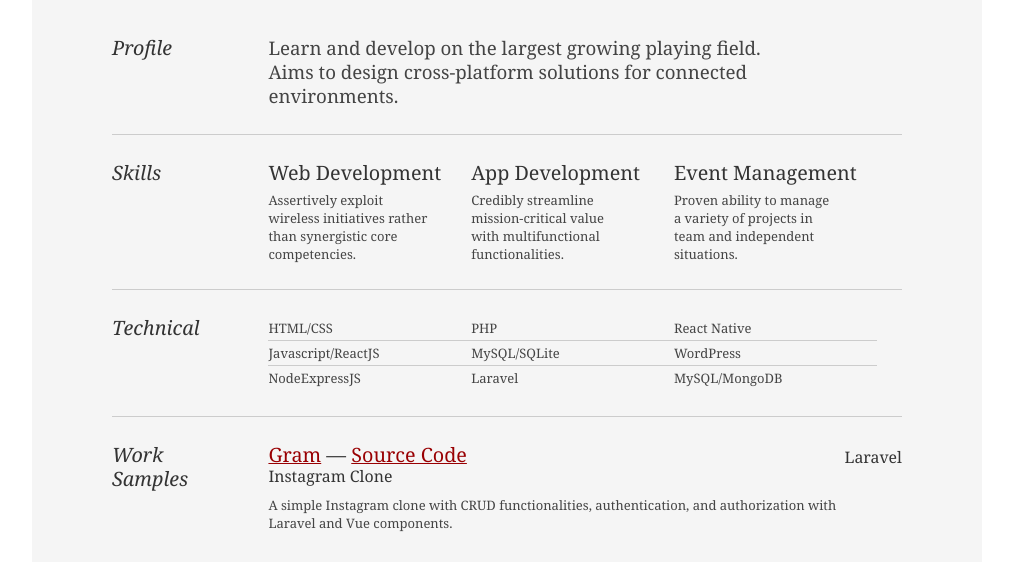
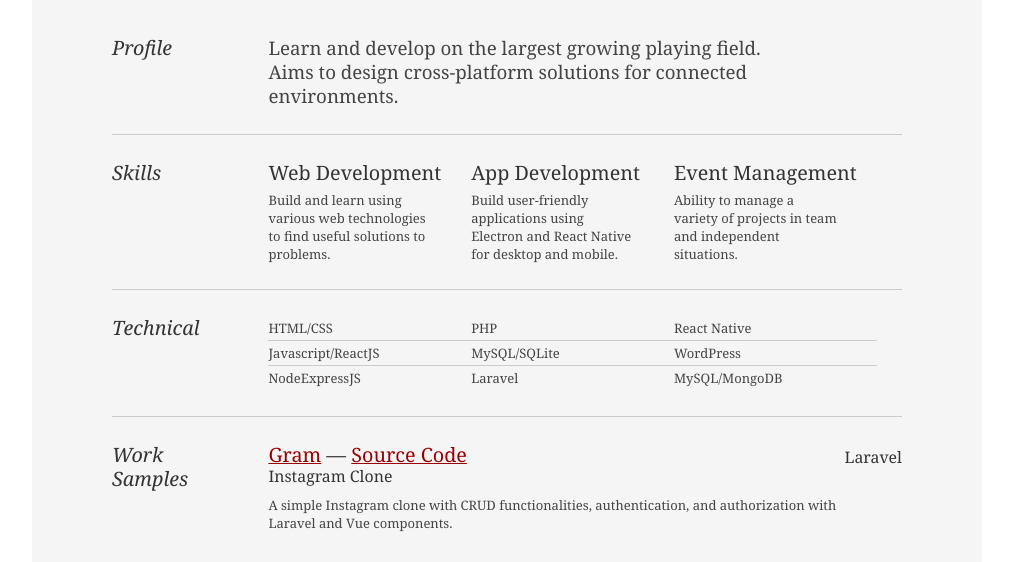
Before and after one commit to sameersidd/sameersidd, a plain HTML site: page index.html in a window 1280 px wide. Shown: the part 238-800 px from the top of the page, without its empty margins (133-1146 px from the left). Drawn offline with Linux system fonts and the light colour scheme.

Commit message:
Update index.html
Changed Descriptions of skills

```diff
--- a/index.html
+++ b/index.html
@@ -64,23 +64,23 @@
 									<div class="talent">
 										<h2>Web Development</h2>
 										<p>
-											Assertively exploit wireless initiatives rather than
-											synergistic core competencies.
+											Build and learn using various web technologies to find
+											useful solutions to problems.
 										</p>
 									</div>
 
 									<div class="talent">
 										<h2>App Development</h2>
 										<p>
-											Credibly streamline mission-critical value with
-											multifunctional functionalities.
+											Build user-friendly applications using Electron and React Native
+											for desktop and mobile.
 										</p>
 									</div>
 
 									<div class="talent">
 										<h2>Event Management</h2>
 										<p>
-											Proven ability to manage a variety of projects in team and
+											Ability to manage a variety of projects in team and
 											independent situations.
 										</p>
 									</div>
```
